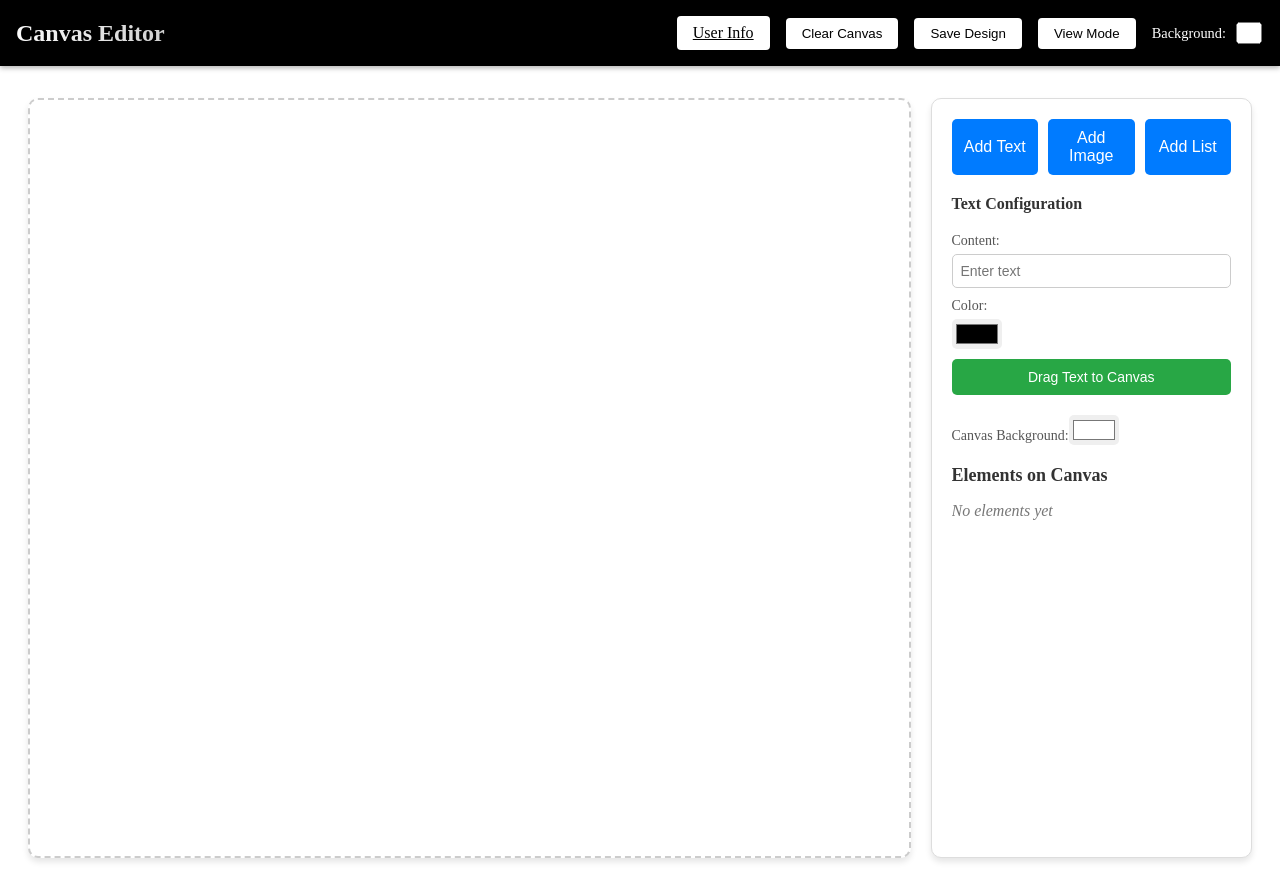
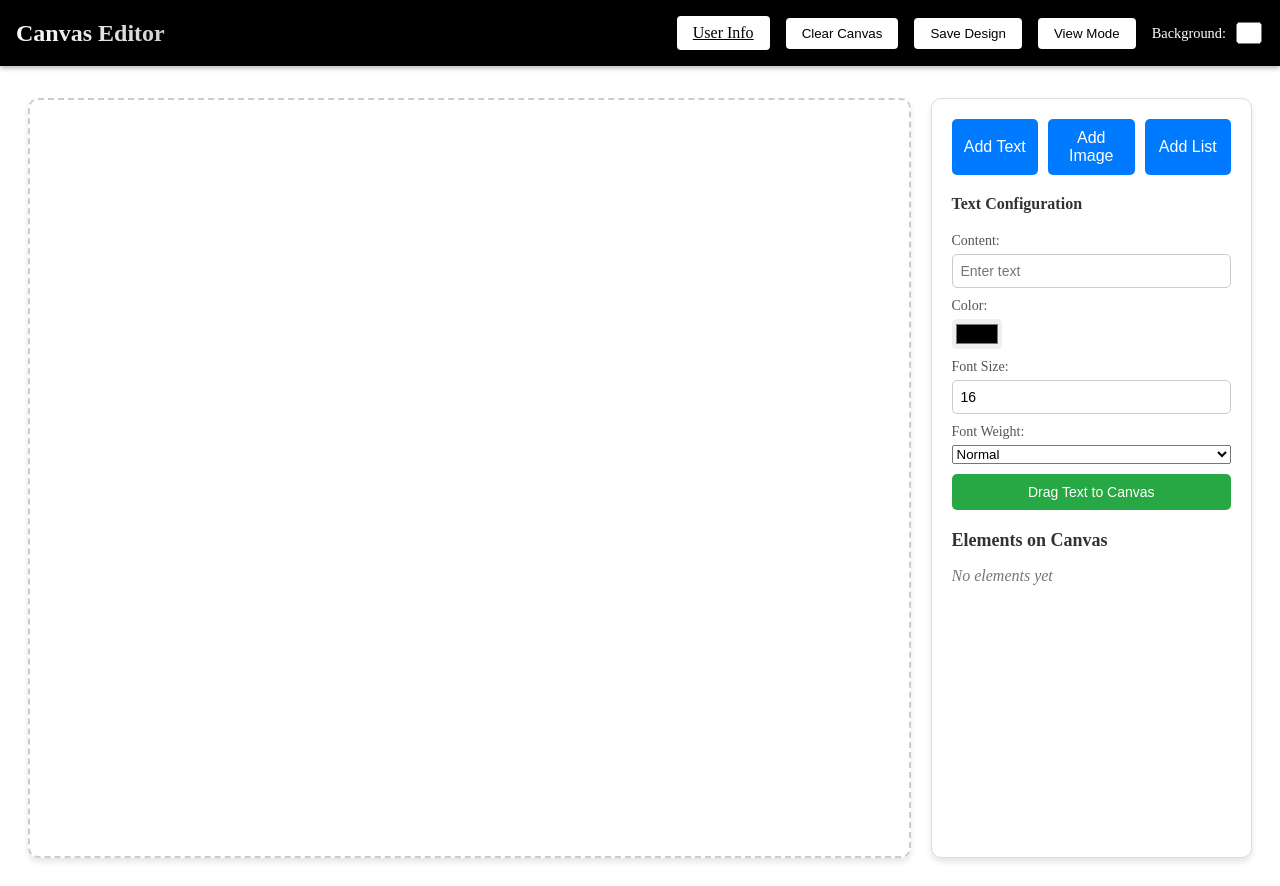
Before and after one commit to vardannm/Drag, a React (Vite) app: page / in a window 1280 px wide. Both pictures are taken after a click on the button "Add Text". Built offline with nearby package versions, Linux system fonts and the light colour scheme.

Commit message:
added rotation and much more things

```diff
--- a/src/App.jsx
+++ b/src/App.jsx
@@ -10,13 +10,16 @@ const App = () => {
   const [elements, setElements] = useState([]);
   const [canvasBackgroundColor, setCanvasBackgroundColor] = useState("#ffffff");
   const [viewMode, setViewMode] = useState(false);
+  const [selectedElementId, setSelectedElementId] = useState(null);
 
   const removeElement = (id) => {
     setElements((prev) => prev.filter((el) => el.id !== id));
+    if (selectedElementId === id) setSelectedElementId(null);
   };
 
   const removeAllElements = () => {
     setElements([]);
+    setSelectedElementId(null);
   };
 
   const updateElement = (id, updates) => {
@@ -31,9 +34,39 @@ const App = () => {
 
   const toggleViewMode = () => {
     setViewMode((prev) => {
-      console.log("Toggling viewMode, new value:", !prev); // Debug log
+      console.log("Toggling viewMode, new value:", !prev);
       return !prev;
     });
+  };
+
+  const addOrDuplicateElement = (type, config, options = {}) => {
+    const { isDuplicate = false, originalElement = null } = options;
+    const newElement = isDuplicate && originalElement
+      ? {
+          ...originalElement,
+          id: Date.now(),
+          position: {
+            x: originalElement.position.x + 20,
+            y: originalElement.position.y + 20,
+          },
+        }
+      : {
+          id: Date.now(),
+          type,
+          config: {
+            ...config,
+            ...(type === "text" && {
+              content: config.content !== undefined ? config.content : "",
+              color: config.color !== undefined ? config.color : "#000000",
+              fontSize: config.fontSize !== undefined ? config.fontSize : "16",
+              fontWeight: config.fontWeight !== undefined ? config.fontWeight : "normal",
+            }),
+          },
+          position: { x: 50, y: 50 },
+          size: type === "text" || type === "list" ? null : { width: 200, height: 200 },
+          rotation: 0,
+        };
+    setElements((prev) => [...prev, newElement]);
   };
 
   const Editor = () => (
@@ -41,17 +74,23 @@ const App = () => {
       <Canvas
         elements={elements}
         setElements={setElements}
+        addOrDuplicateElement={addOrDuplicateElement}
         removeElement={removeElement}
         removeAllElements={removeAllElements}
         updateElement={updateElement}
         canvasBackgroundColor={canvasBackgroundColor}
         viewMode={viewMode}
+        selectedElementId={selectedElementId}
+        setSelectedElementId={setSelectedElementId}
       />
       <Panel
-        setElements={setElements}
+        setElements={addOrDuplicateElement}
         elements={elements}
         removeElement={removeElement}
         handleBackgroundColorChange={handleBackgroundColorChange}
+        selectedElementId={selectedElementId}
+        setSelectedElementId={setSelectedElementId} // Add this prop
+        updateElement={updateElement}
       />
     </div>
   );
--- a/src/components/CanvasItem/CanvasItem.jsx
+++ b/src/components/CanvasItem/CanvasItem.jsx
@@ -1,19 +1,32 @@
-import React, { useState, useRef } from "react";
+import React, { useState, useRef, useCallback } from "react";
 import { useDraggable } from "@dnd-kit/core";
-import { CSS } from "@dnd-kit/utilities";
 import "./CanvasItem.css";
 
-const CanvasItem = ({ element, removeElement, updateElement, viewMode }) => {
+const CanvasItem = ({
+  element,
+  removeElement,
+  duplicateElement, // New prop
+  updateElement,
+  viewMode,
+  selectedElementId,
+  setSelectedElementId,
+}) => {
   const { attributes, listeners, setNodeRef, transform } = useDraggable({
     id: element.id,
     disabled: viewMode,
   });
+
   const [isResizing, setIsResizing] = useState(false);
+  const [isRotating, setIsRotating] = useState(false);
   const [isEditing, setIsEditing] = useState(false);
   const [editedContent, setEditedContent] = useState(
-    element.type === "list" ? element.config.items.map((i) => i.text).join(",") : element.config.content || ""
+    element.type === "list"
+      ? element.config.items.map((i) => i.text).join(", ")
+      : element.config.content || ""
   );
   const inputRef = useRef(null);
+
+  const isSelected = element.id === selectedElementId;
 
   const style = {
     position: "absolute",
@@ -21,10 +34,16 @@ const CanvasItem = ({ element, removeElement, updateElement, viewMode }) => {
     top: `${element.position.y}px`,
     width: element.size ? `${element.size.width}px` : "auto",
     height: element.size ? `${element.size.height}px` : "auto",
-    transform: CSS.Translate.toString(transform),
+    transform: `translate(${transform?.x || 0}px, ${transform?.y || 0}px) rotate(${element.rotation || 0}deg)`,
+    border: isSelected ? "2px solid #007bff" : "none",
   };
 
-  console.log("CanvasItem render, viewMode:", viewMode); // Debug log
+  const handleSelect = (e) => {
+    e.stopPropagation();
+    if (!viewMode && !isResizing && !isRotating && !isEditing) {
+      setSelectedElementId(element.id);
+    }
+  };
 
   const handleResizeMouseDown = (e) => {
     e.stopPropagation();
@@ -52,22 +71,43 @@ const CanvasItem = ({ element, removeElement, updateElement, viewMode }) => {
     document.addEventListener("mouseup", handleMouseUp);
   };
 
+  const handleRotateMouseDown = (e) => {
+    e.stopPropagation();
+    e.preventDefault();
+    setIsRotating(true);
+
+    const startX = e.clientX;
+    const startY = e.clientY;
+    const startRotation = element.rotation || 0;
+
+    const handleMouseMove = (moveEvent) => {
+      const dx = moveEvent.clientX - startX;
+      const dy = moveEvent.clientY - startY;
+      const angle = startRotation + Math.atan2(dy, dx) * (180 / Math.PI);
+      updateElement(element.id, { rotation: angle });
+    };
+
+    const handleMouseUp = () => {
+      setIsRotating(false);
+      document.removeEventListener("mousemove", handleMouseMove);
+      document.removeEventListener("mouseup", handleMouseUp);
+    };
+
+    document.addEventListener("mousemove", handleMouseMove);
+    document.addEventListener("mouseup", handleMouseUp);
+  };
+
   const handleEditClick = (e) => {
     e.stopPropagation();
-    console.log("Edit clicked", element.type);
     if (element.type === "text" || element.type === "list") {
       setIsEditing(true);
       setTimeout(() => {
-        if (inputRef.current) {
-          inputRef.current.focus();
-          console.log("Focused input/textarea");
-        }
+        inputRef.current?.focus();
       }, 0);
     }
   };
 
   const handleBlur = () => {
-    console.log("Blur triggered, saving:", editedContent);
     setIsEditing(false);
     if (element.type === "text") {
       updateElement(element.id, { config: { ...element.config, content: editedContent } });
@@ -80,23 +120,37 @@ const CanvasItem = ({ element, removeElement, updateElement, viewMode }) => {
     }
   };
 
-  const handleChange = (e) => {
+  const handleChange = useCallback((e) => {
     setEditedContent(e.target.value);
-  };
+  }, []);
 
   const handleRemoveClick = (e) => {
     e.stopPropagation();
-    console.log("Remove clicked", element.id);
     removeElement(element.id);
   };
 
+  const handleDuplicateClick = (e) => {
+    e.stopPropagation();
+    duplicateElement(element.id);
+  };
+
+  const textStyle = {
+    color: element.config.color || "#000",
+    fontSize: `${element.config.fontSize || "16"}px`,
+    fontWeight: element.config.fontWeight || "normal",
+  };
+
   return (
-    <div className={`canvas-item-wrapper ${viewMode ? "view-mode" : ""}`} style={style}>
+    <div
+      className={`canvas-item-wrapper ${viewMode ? "view-mode" : ""}`}
+      style={style}
+      onClick={handleSelect}
+    >
       <div
         ref={setNodeRef}
         className="canvas-item-content"
-        {...(isEditing || isResizing || viewMode ? {} : listeners)}
-        {...(isEditing || isResizing || viewMode ? {} : attributes)}
+        {...(isEditing || isResizing || isRotating || viewMode ? {} : listeners)}
+        {...(isEditing || isResizing || isRotating || viewMode ? {} : attributes)}
       >
         {element.type === "text" && (
           isEditing ? (
@@ -111,15 +165,14 @@ const CanvasItem = ({ element, removeElement, updateElement, viewMode }) => {
                 width: "100%",
                 border: "1px dashed #ccc",
                 background: "transparent",
-                color: element.config.color || "#000",
+                ...textStyle,
               }}
             />
           ) : (
-            <h2 style={{ color: element.config.color || "#000" }}>
-              {element.config.content || "Headline"}
-            </h2>
+            <h2 style={textStyle}>{element.config.content || "Headline"}</h2>
           )
         )}
+
         {element.type === "image" && (
           <img
             src={element.config.imageUrl || "https://via.placeholder.com/150"}
@@ -127,6 +180,7 @@ const CanvasItem = ({ element, removeElement, updateElement, viewMode }) => {
             style={{ width: "100%", height: "100%", objectFit: "cover" }}
           />
         )}
+
         {element.type === "list" && (
           isEditing ? (
             <textarea
@@ -140,36 +194,36 @@ const CanvasItem = ({ element, removeElement, updateElement, viewMode }) => {
                 height: "100%",
                 border: "1px dashed #ccc",
                 background: "transparent",
-                color: element.config.color || "#000",
                 resize: "none",
+                ...textStyle,
               }}
             />
           ) : (
-            <ul style={{ color: element.config.color || "#000" }}>
+            <ul style={textStyle}>
               {element.config.items.map((item, index) => (
-                <li key={index}>{item.text}</li>
+                <li key={index} style={{ color: item.color }}>{item.text}</li>
               ))}
             </ul>
           )
         )}
-        {(element.type === "image" || element.type === "list") && !viewMode && (
-          <div
-            className="resize-handle"
-            onMouseDown={handleResizeMouseDown}
-          />
+
+        {!viewMode && (
+          <>
+            {(element.type === "image" || element.type === "list") && (
+              <div className="resize-handle" onMouseDown={handleResizeMouseDown} />
+            )}
+            <div className="rotate-handle" onMouseDown={handleRotateMouseDown} />
+          </>
         )}
       </div>
 
       {!viewMode && (
         <div className="button-container">
-          <button className="remove-button" onClick={handleRemoveClick}>
-            ×
-          </button>
+          <button className="remove-button" onClick={handleRemoveClick}>×</button>
           {(element.type === "text" || element.type === "list") && (
-            <button className="edit-button" onClick={handleEditClick}>
-              ✏️
-            </button>
+            <button className="edit-button" onClick={handleEditClick}>✏️</button>
           )}
+          <button className="duplicate-button" onClick={handleDuplicateClick}>📋</button>
         </div>
       )}
     </div>
--- a/src/components/Navbar/Navbar.css
+++ b/src/components/Navbar/Navbar.css
@@ -12,6 +12,7 @@
     left: 0;
     right: 0;
     z-index: 1000;
+
   }
 
   .navbar-brand {
@@ -41,6 +42,7 @@
     cursor: pointer;
     font-weight: 500;
     transition: all 0.3s ease;
+    link-decoration: none;
   }
 
   .navbar-button:hover {
--- a/src/components/Navbar/Navbar.jsx
+++ b/src/components/Navbar/Navbar.jsx
@@ -32,7 +32,7 @@ const Navbar = ({
         <button
           className="navbar-button"
           onClick={() => {
-            console.log("View/Edit Mode button clicked"); // Debug log
+            // Debug log
             toggleViewMode();
           }}
         >
--- a/src/components/Panel/AligmentLine.jsx
+++ b/src/components/Panel/AligmentLine.jsx
@@ -1,16 +1,58 @@
 import React from "react";
 import "./AligmentLine.css";
 
-const AlignmentLine = ({ type, position }) => {
+const AlignmentLine = ({ type, position, rotation }) => {
   const style = {
     position: "absolute",
     backgroundColor: "blue",
     pointerEvents: "none",
     zIndex: 9999,
-    ...(type === "horizontal" // Line 9: accessing type here
-      ? { top: `${position}px`, left: 0, width: "100%", height: "1px" }
-      : { left: `${position}px`, top: 0, height: "100%", width: "1px" }),
   };
+
+  switch (rotation) {
+    case 0:
+    case 360:
+      Object.assign(style, {
+        top: `${position}px`,
+        left: 0,
+        width: "100%",
+        height: "1px",
+      });
+      break;
+    case 90:
+    case 270:
+      Object.assign(style, {
+        left: `${position}px`,
+        top: 0,
+        height: "100%",
+        width: "1px",
+      });
+      break;
+    case 45:
+    case 135:
+      Object.assign(style, {
+        left: "50%",
+        top: "50%",
+        width: "100%",
+        height: "1px",
+        transform: `rotate(${rotation}deg) translate(-50%, -50%)`,
+        transformOrigin: "center",
+      });
+      break;
+    case 180:
+      Object.assign(style, {
+        bottom: `${position}px`,
+        left: 0,
+        width: "100%",
+        height: "1px",
+      });
+      break;
+    default:
+      Object.assign(style, {
+        display: "none", // Hide when an invalid rotation is provided
+      });
+      break;
+  }
 
   return <div className="alignment-line" style={style} />;
 };
--- a/src/components/Panel/ImageConfig.jsx
+++ b/src/components/Panel/ImageConfig.jsx
@@ -1,12 +1,12 @@
 import React from "react";
 
-const ImageConfig = ({ config, setConfig, handleDragStart }) => {
+const ImageConfig = ({ config, setConfig, handleDragStart, isEditingExisting }) => {
   const handleFileChange = (e) => {
     const file = e.target.files[0];
     if (file) {
       const reader = new FileReader();
       reader.onload = (event) => {
-        setConfig((prev) => ({ ...prev, imageUrl: event.target.result }));
+        setConfig({ ...config, imageUrl: event.target.result });
       };
       reader.readAsDataURL(file);
     }
@@ -14,7 +14,7 @@ const ImageConfig = ({ config, setConfig, handleDragStart }) => {
 
   const handleChange = (e) => {
     const { name, value } = e.target;
-    setConfig((prev) => ({ ...prev, [name]: parseInt(value) || "" }));
+    setConfig({ ...config, [name]: parseInt(value) || "" });
   };
 
   return (
@@ -44,12 +44,11 @@ const ImageConfig = ({ config, setConfig, handleDragStart }) => {
           placeholder="200"
         />
       </label>
-      <button
-        draggable
-        onDragStart={(e) => handleDragStart(e, "image")}
-      >
-        Drag Image to Canvas
-      </button>
+      {!isEditingExisting && (
+        <button draggable onDragStart={(e) => handleDragStart(e, "image")}>
+          Drag Image to Canvas
+        </button>
+      )}
     </div>
   );
 };
--- a/src/components/Panel/Panel.jsx
+++ b/src/components/Panel/Panel.jsx
@@ -9,18 +9,83 @@ const Panel = ({
   elements,
   removeElement,
   handleBackgroundColorChange,
+  selectedElementId,
+  setSelectedElementId, // Add this prop
+  updateElement,
 }) => {
   const [selectedType, setSelectedType] = useState(null);
-  const [config, setConfig] = useState({});
+  const [newElementConfig, setNewElementConfig] = useState({
+    content: "",
+    color: "#000000",
+    fontSize: "16",
+    fontWeight: "normal",
+  });
+
+  const selectedElement = elements.find((el) => el.id === selectedElementId);
 
   const handleDragStart = (e, type) => {
     e.dataTransfer.setData("type", type);
-    e.dataTransfer.setData("config", JSON.stringify(config));
-    setConfig({}); // Reset config after drag
+    e.dataTransfer.setData("config", JSON.stringify(newElementConfig));
+    setNewElementConfig({
+      content: "",
+      color: "#000000",
+      fontSize: "16",
+      fontWeight: "normal",
+    });
+  };
+
+  const handleConfigChange = (newConfig) => {
+    if (selectedElement) {
+      updateElement(selectedElement.id, { config: { ...selectedElement.config, ...newConfig } });
+    } else {
+      setNewElementConfig(newConfig);
+    }
+  };
+
+  const deselectElement = () => {
+    setSelectedType(null); // Reset to add mode
+    setNewElementConfig({
+      content: "",
+      color: "#000000",
+      fontSize: "16",
+      fontWeight: "normal",
+    });
+    setSelectedElementId(null); // Clear the selected element ID
   };
 
   return (
     <div className="panel">
+      {selectedElement ? (
+        <div className="selected-element-config">
+          <h3>Edit {selectedElement.type.charAt(0).toUpperCase() + selectedElement.type.slice(1)}</h3>
+          {selectedElement.type === "text" && (
+            <TextConfig
+              config={selectedElement.config}
+              setConfig={handleConfigChange}
+              handleDragStart={handleDragStart}
+              isEditingExisting={true}
+            />
+          )}
+          {selectedElement.type === "image" && (
+            <ImageConfig
+              config={selectedElement.config}
+              setConfig={handleConfigChange}
+              handleDragStart={handleDragStart}
+              isEditingExisting={true}
+            />
+          )}
+          {selectedElement.type === "list" && (
+            <ListConfig
+              config={selectedElement.config}
+              setConfig={handleConfigChange}
+              handleDragStart={handleDragStart}
+              isEditingExisting={true}
+            />
+          )}
+          <button onClick={deselectElement}>Add New Element</button>
+        </div>
+      ) : (
+        <>
           <div className="type-buttons">
             <button onClick={() => setSelectedType("text")}>Add Text</button>
             <button onClick={() => setSelectedType("image")}>Add Image</button>
@@ -28,25 +93,31 @@ const Panel = ({
           </div>
 
           {selectedType === "text" && (
-        <TextConfig config={config} setConfig={setConfig} handleDragStart={handleDragStart} />
+            <TextConfig
+              config={newElementConfig}
+              setConfig={handleConfigChange}
+              handleDragStart={handleDragStart}
+              isEditingExisting={false}
+            />
           )}
           {selectedType === "image" && (
-        <ImageConfig config={config} setConfig={setConfig} handleDragStart={handleDragStart} />
+            <ImageConfig
+              config={newElementConfig}
+              setConfig={handleConfigChange}
+              handleDragStart={handleDragStart}
+              isEditingExisting={false}
+            />
           )}
           {selectedType === "list" && (
-        <ListConfig config={config} setConfig={setConfig} handleDragStart={handleDragStart} />
+            <ListConfig
+              config={newElementConfig}
+              setConfig={handleConfigChange}
+              handleDragStart={handleDragStart}
+              isEditingExisting={false}
+            />
           )}
-
-      <div className="background-control">
-        <label>
-          Canvas Background:
-          <input
-            type="color"
-            value={elements.canvasBackgroundColor || "#ffffff"}
-            onChange={handleBackgroundColorChange}
-          />
-        </label>
-      </div>
+        </>
+      )}
 
       <div className="elements-list">
         <h3>Elements on Canvas</h3>
--- a/src/components/Panel/TextConfig.jsx
+++ b/src/components/Panel/TextConfig.jsx
@@ -1,9 +1,9 @@
 import React from "react";
 
-const TextConfig = ({ config, setConfig, handleDragStart }) => {
+const TextConfig = ({ config, setConfig, handleDragStart, isEditingExisting }) => {
   const handleChange = (e) => {
     const { name, value } = e.target;
-    setConfig((prev) => ({ ...prev, [name]: value }));
+    setConfig({ ...config, [name]: value });
   };
 
   return (
@@ -28,12 +28,45 @@ const TextConfig = ({ config, setConfig, handleDragStart }) => {
           onChange={handleChange}
         />
       </label>
-      <button
-        draggable
-        onDragStart={(e) => handleDragStart(e, "text")}
-      >
-        Drag Text to Canvas
-      </button>
+      <label>
+        Font Size:
+        <input
+          type="number"
+          name="fontSize"
+          value={config.fontSize || "16"}
+          onChange={handleChange}
+          min="8"
+          max="72"
+          step="1"
+        />
+      </label>
+      <label>
+        Font Weight:
+        <select
+          name="fontWeight"
+          value={config.fontWeight || "normal"}
+          onChange={handleChange}
+        >
+          <option value="normal">Normal</option>
+          <option value="bold">Bold</option>
+          <option value="bolder">Bolder</option>
+          <option value="lighter">Lighter</option>
+          <option value="100">100</option>
+          <option value="200">200</option>
+          <option value="300">300</option>
+          <option value="400">400</option>
+          <option value="500">500</option>
+          <option value="600">600</option>
+          <option value="700">700</option>
+          <option value="800">800</option>
+          <option value="900">900</option>
+        </select>
+      </label>
+      {!isEditingExisting && (
+        <button draggable onDragStart={(e) => handleDragStart(e, "text")}>
+          Drag Text to Canvas
+        </button>
+      )}
     </div>
   );
 };
```
Also changed, not shown: src/components/Canvas/Canvas.jsx (+35 -16 lines), src/components/CanvasItem/CanvasItem.css (+37 -7 lines), src/components/Panel/ListConfig.jsx (+9 -10 lines), src/components/Canvas/Canvas.css (line endings or trailing spaces). Lines whose indentation alone changed are shown as unchanged.
